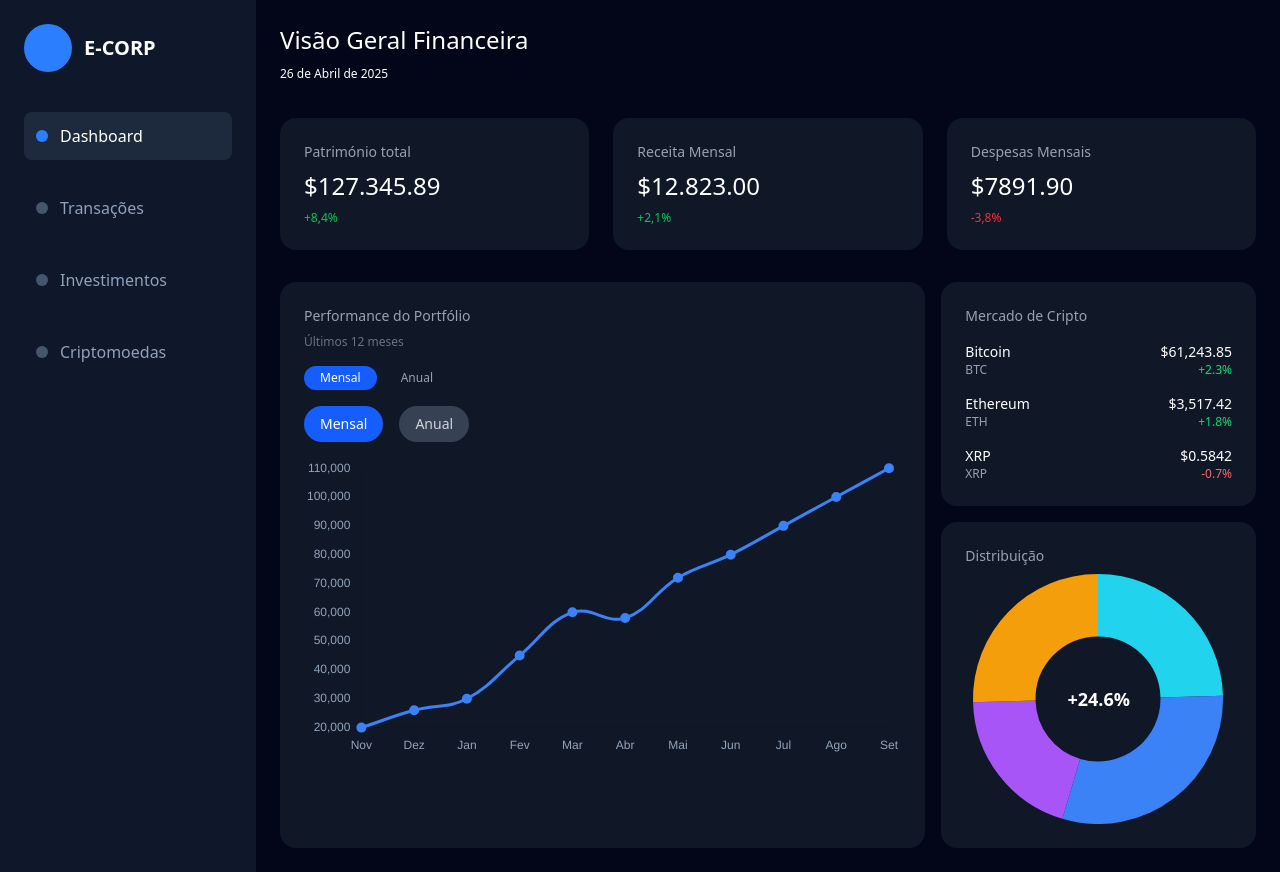
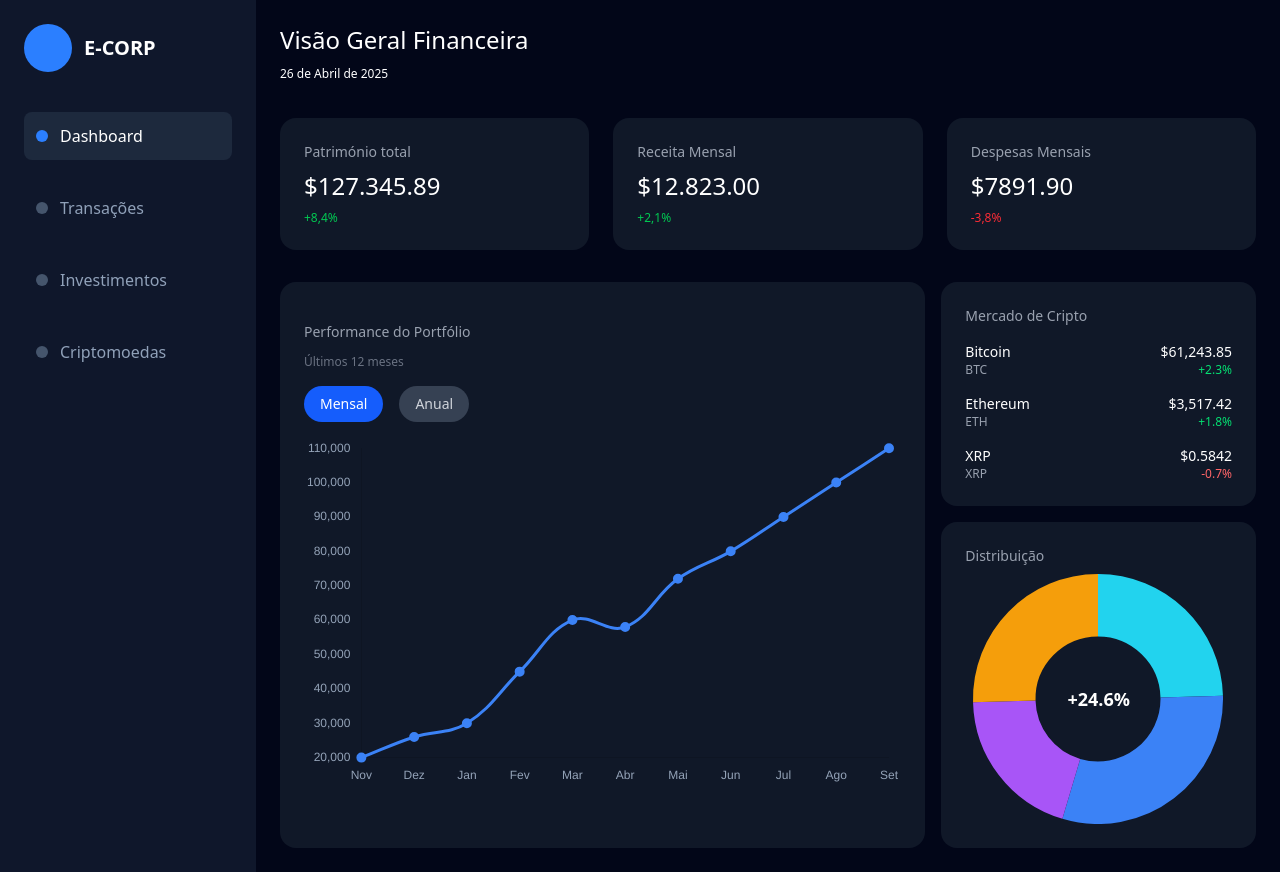
Before and after one commit to BiancaMRV/financedashboard, a React (Vite) app: page / in a window 1280 px wide. Built offline with nearby package versions, Linux system fonts and the light colour scheme.

Commit message:
oficialmente visao geral financeira acabada

```diff
--- a/src/components/dashboard/PortfolioChart.tsx
+++ b/src/components/dashboard/PortfolioChart.tsx
@@ -95,7 +95,7 @@ export default function PortfolioChart() {
   };
 
   return (
-    <div className="h-[350px] flex flex-col gap-4">
+    <div className="h-[400px] flex flex-col gap-4">
       <div className="flex gap-4">
         <button
           onClick={() => setMode("mensal")}
@@ -118,7 +118,7 @@ export default function PortfolioChart() {
           Anual
         </button>
       </div>
-      <div className="h-[300px]">
+      <div className="h-[400px] w-full">
         <Line
           data={mode === "mensal" ? monthlyData : annualData}
           options={options}
--- a/src/pages/Dashboard.tsx
+++ b/src/pages/Dashboard.tsx
@@ -32,20 +32,16 @@ export default function Dashboard() {
       </div>
 
       {/* segundos cards */}
-      <div className="grid grid-cols-3 mt-8 gap-4">
+      <div className="grid grid-cols-3 mt-8 gap-4 ">
         {/* grafico grande */}
         <div className="bg-gray-900 p-6 rounded-2xl col-span-2">
-          <h2 className="text-gray-400 text-sm mb-2">
+          <h2 className="text-gray-400 text-sm mb-3 mt-4">
             Performance do Portfólio
           </h2>
           <p className="text-gray-500 text-xs mb-4">Últimos 12 meses</p>
-          <div className="flex mb-4">
-            <button className="bg-blue-600 text-white text-xs px-4 py-1 rounded-full mr-2">
-              Mensal
-            </button>
-            <button className="text-gray-400 text-xs px-4 py-1">Anual</button>
+          <div className=" h-64 items-center">
+            <PortfolioChart />
           </div>
-          <PortfolioChart />
         </div>
 
         {/* Coluna da direita - ocupa 1/3 do espaço com dois cards */}
```
